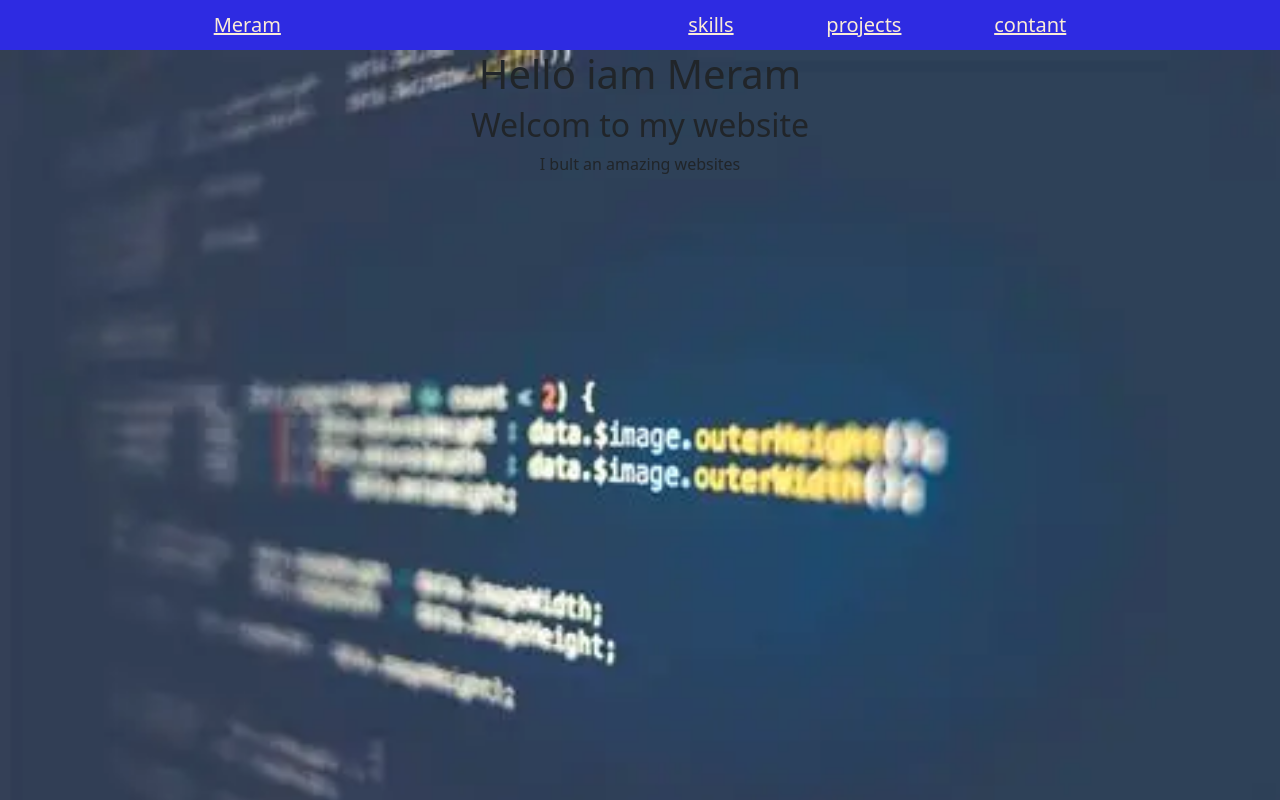
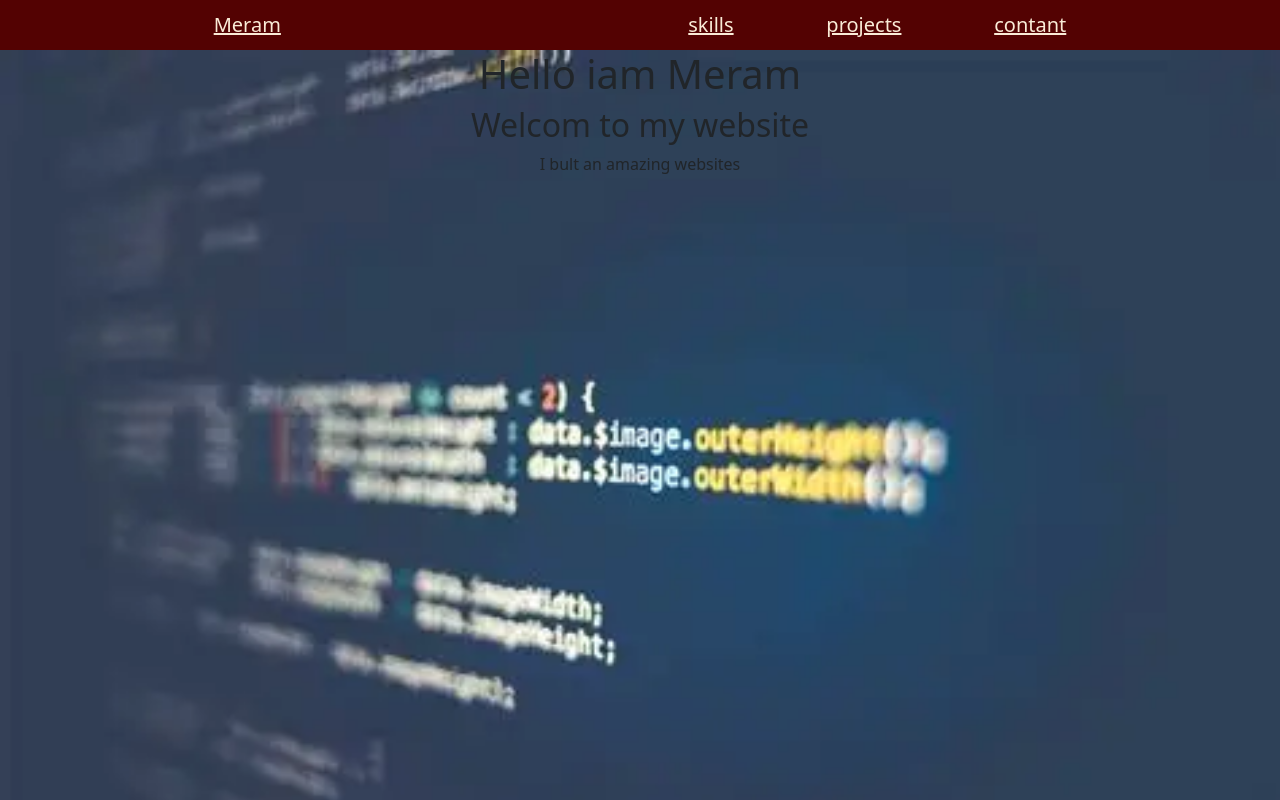
Before and after one commit to merammohamed980-bit/Portifolio, a plain HTML site: page index.html in a window 1280 px wide. Shown: the top 800 px of the page. Drawn offline with nearby package versions, Linux system fonts and the light colour scheme.

Commit message:
Change bg color

```diff
--- a/style.css
+++ b/style.css
@@ -1,5 +1,5 @@
 header{
-background-color: rgb(46, 43, 226);
+background-color: rgb(83, 2, 2);
 font-size: 20px;
 padding: 10px;
 display: flex;
```
